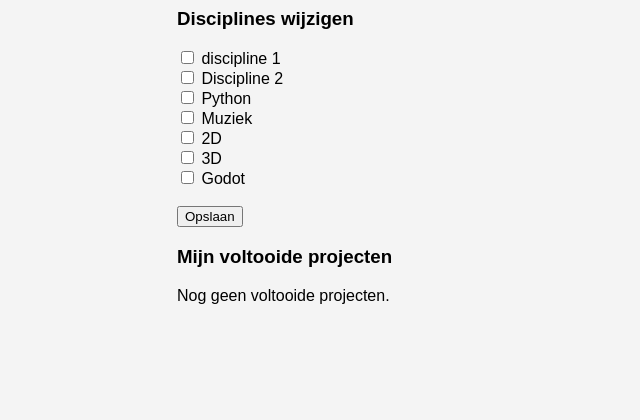
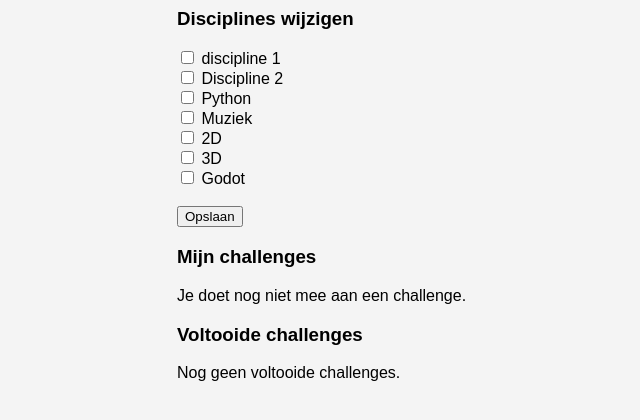
Before and after one commit to daanvanhoeven/Examenproject, a Django app: page /profiel/ in a window 1280 px wide. Shown: the part 227-647 px from the top of the page, without its empty margins (13-653 px from the left). Run offline with Django 5.2, Linux system fonts and the light colour scheme; a user stored in the database is signed in; data comes from the database, SQL or seed files in the repository.

Commit message:
challenges opp de profiel pagina

```diff
--- a/duo_challenges/challenges/templates/profiel.html
+++ b/duo_challenges/challenges/templates/profiel.html
@@ -1,40 +1,112 @@
 {% extends 'base.html' %}
+
 {% block content %}
 <h2>Mijn profiel</h2>
+
 <p><strong>Gebruikersnaam:</strong> {{ user.username }}</p>
 <p><strong>Rol:</strong> {{ profiel.rol }}</p>
 
-    <p><strong>Mijn disciplines:</strong>
+<p>
+    <strong>Mijn disciplines:</strong>
+
     {% for d in profiel.disciplines.all %}
-            <span style="background: #2E75B6; color: white; padding: 2px 8px; border-radius: 4px; margin-right: 4px;">{{ d.naam }}</span>
+        <span class="discipline-badge">
+            {{ d.naam }}
+        </span>
     {% empty %}
         Nog niet ingesteld
     {% endfor %}
 </p>
 
 <h3>Disciplines wijzigen</h3>
+
 <form method="post">
     {% csrf_token %}
+
     {% for discipline in disciplines %}
         <label>
-                <input type="checkbox" name="disciplines" value="{{ discipline.id }}"
-                    {% if discipline in profiel.disciplines.all %}checked{% endif %}>
+            <input
+                type="checkbox"
+                name="disciplines"
+                value="{{ discipline.id }}"
+                {% if discipline in profiel.disciplines.all %}checked{% endif %}
+            >
             {{ discipline.naam }}
-            </label><br>
+        </label>
+        <br>
     {% endfor %}
+
     <br>
-        <button type="submit">Opslaan</button>
+
+    <button type="submit" class="save-button">
+        Opslaan
+    </button>
 </form>
 
-    <h3>Mijn voltooide projecten</h3>
-    {% for deelname in profiel.user.challengedeelname_set.all %}
-        {% if deelname.status == 'goedgekeurd' %}
-            <div style="background: white; padding: 0.8rem; margin-bottom: 0.8rem; border-radius: 8px; border-left: 4px solid green;">
-                <strong>{{ deelname.challenge.titel }}</strong>
-                <p>{{ deelname.feedback }}</p>
+<h3>Mijn challenges</h3>
+
+{% for project in projecten %}
+    <div class="project-card status-{{ project.status }}">
+        <p class="project-label">Challenge</p>
+
+        <strong>{{ project.challenge.titel }}</strong>
+
+        <p>
+            <strong>Status:</strong>
+            <span class="status-badge">
+                {{ project.status }}
+            </span>
+        </p>
+
+        {% if project.partner %}
+            <p>
+                <strong>Partner:</strong>
+                {{ project.partner.username }}
+            </p>
+        {% else %}
+            <p class="muted">
+                <strong>Partner:</strong>
+                Nog geen partner gekoppeld
+            </p>
+        {% endif %}
+
+        <p>
+            <strong>GitHub:</strong>
+
+            <a href="{{ project.github_link }}" target="_blank">
+                {{ project.github_link }}
+            </a>
+        </p>
+
+        {% if project.feedback %}
+            <p>
+                <strong>Feedback:</strong>
+                {{ project.feedback }}
+            </p>
+        {% endif %}
+    </div>
+{% empty %}
+    <p class="muted">
+        Je doet nog niet mee aan een challenge.
+    </p>
+{% endfor %}
+
+<h3>Voltooide challenges</h3>
+
+{% for project in projecten %}
+    {% if project.status == 'goedgekeurd' %}
+        <div class="completed-card">
+            <strong>{{ project.challenge.titel }}</strong>
+
+            {% if project.feedback %}
+                <p>{{ project.feedback }}</p>
+            {% endif %}
         </div>
     {% endif %}
 {% empty %}
-        <p>Nog geen voltooide projecten.</p>
+    <p class="muted">
+        Nog geen voltooide challenges.
+    </p>
 {% endfor %}
+
 {% endblock %}
--- a/duo_challenges/challenges/views.py
+++ b/duo_challenges/challenges/views.py
@@ -71,6 +71,9 @@ def profiel(request):
     profiel, aangemaakt = Profiel.objects.get_or_create(user=request.user)
     disciplines = Discipline.objects.all()
 
+    # Haal alle projecten op van de ingelogde gebruiker.
+    projecten = Project.objects.filter(deelnemer=request.user)
+
     if request.method == 'POST':
         gekozen_ids = request.POST.getlist('disciplines')
         profiel.disciplines.set(gekozen_ids)
@@ -79,7 +82,8 @@ def profiel(request):
 
     return render(request, 'profiel.html', {
         'profiel': profiel,
-        'disciplines': disciplines
+        'disciplines': disciplines,
+        'projecten': projecten,
     })
 
 
```
Lines whose indentation alone changed are shown as unchanged.
